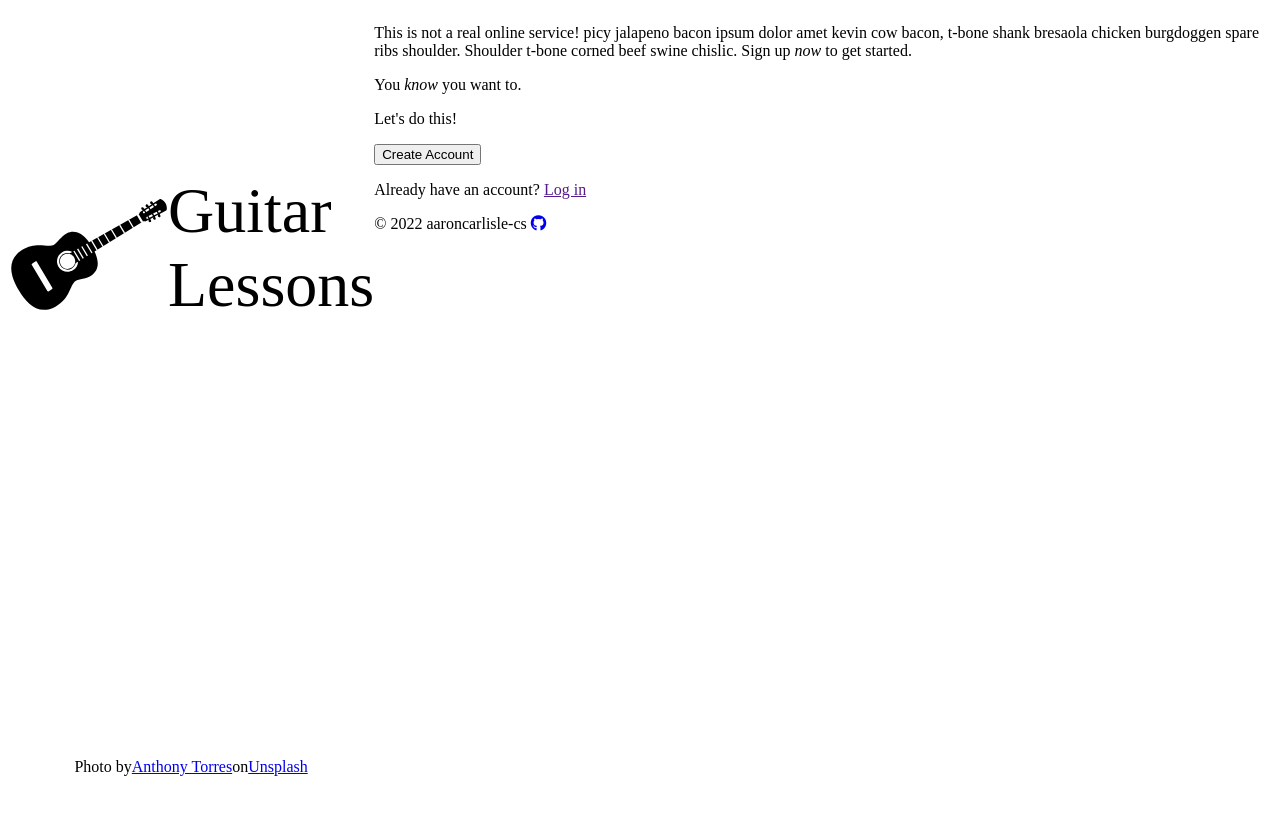
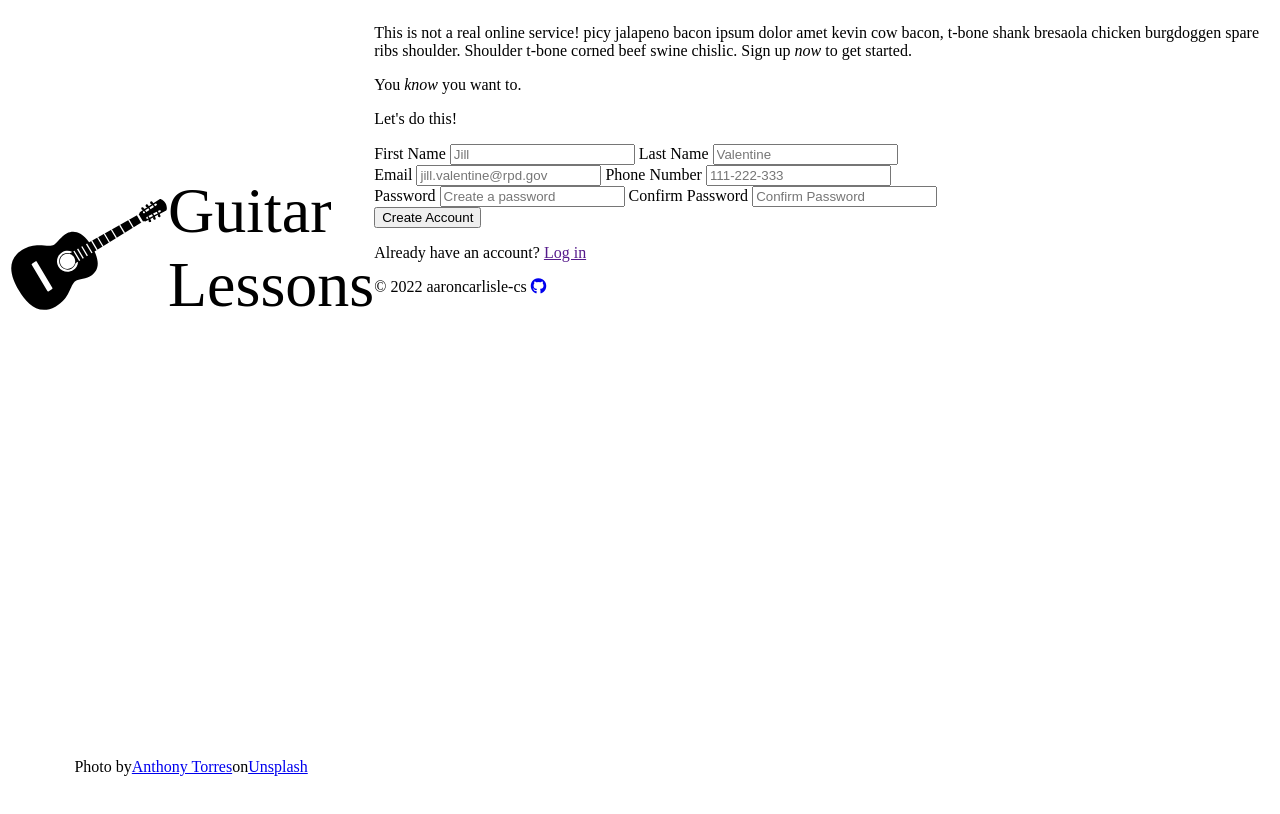
Before and after one commit to aaroncarlisle-cs/sign-up-form, a plain HTML site: page index.html in a window 1280 px wide. Drawn offline with Linux system fonts and the light colour scheme.

Commit message:
Create form inputs

```diff
--- a/index.html
+++ b/index.html
@@ -27,9 +27,23 @@
         </div>
         <div class="sign-up">
             <form action="">
+                <div class="form-row">
+                    <label for="name">First Name</label>
+                    <input type="text" name="first-name" id="first-name" placeholder="Jill" required>
+                    <label for="last-name">Last Name</label>
+                    <input type="text" name="last-name" id="last-name" placeholder="Valentine" min-length="2" required>
+                </div>
                 <div class="form-row"></div>
-                <div class="form-row"></div>
-                <div class="form-row"></div>
+                    <label for="e-mail">Email</label>
+                    <input type="email" name="e-mail" id="e-mail" placeholder="jill.valentine@rpd.gov" required>
+                    <label for="phone-number">Phone Number</label>
+                    <input type="tel" name="phone-number" id="phone-number" placeholder="111-222-333" pattern="[0-9]{3}-[0-9]{2}-[0-9]{3}" required>
+                <div class="form-row">
+                    <label for="password">Password</label>
+                    <input type="password" name="password" id="password" placeholder="Create a password" minlength="8" required>
+                    <label for="confirm-password">Confirm Password</label>
+                    <input type="password" name="confirm-password" id="confirm-password" placeholder="Confirm Password" minlength="8" required>
+                </div>
             </form>
         </div>
         <div class="form-submit">
```
